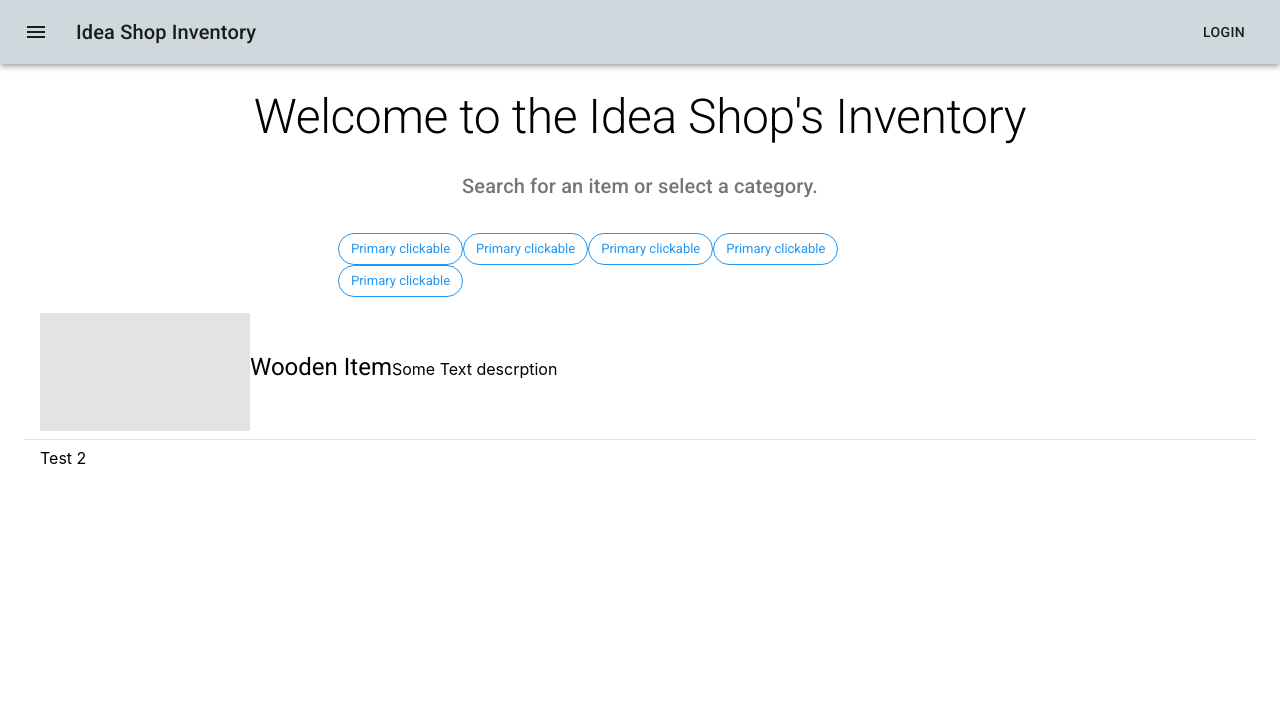
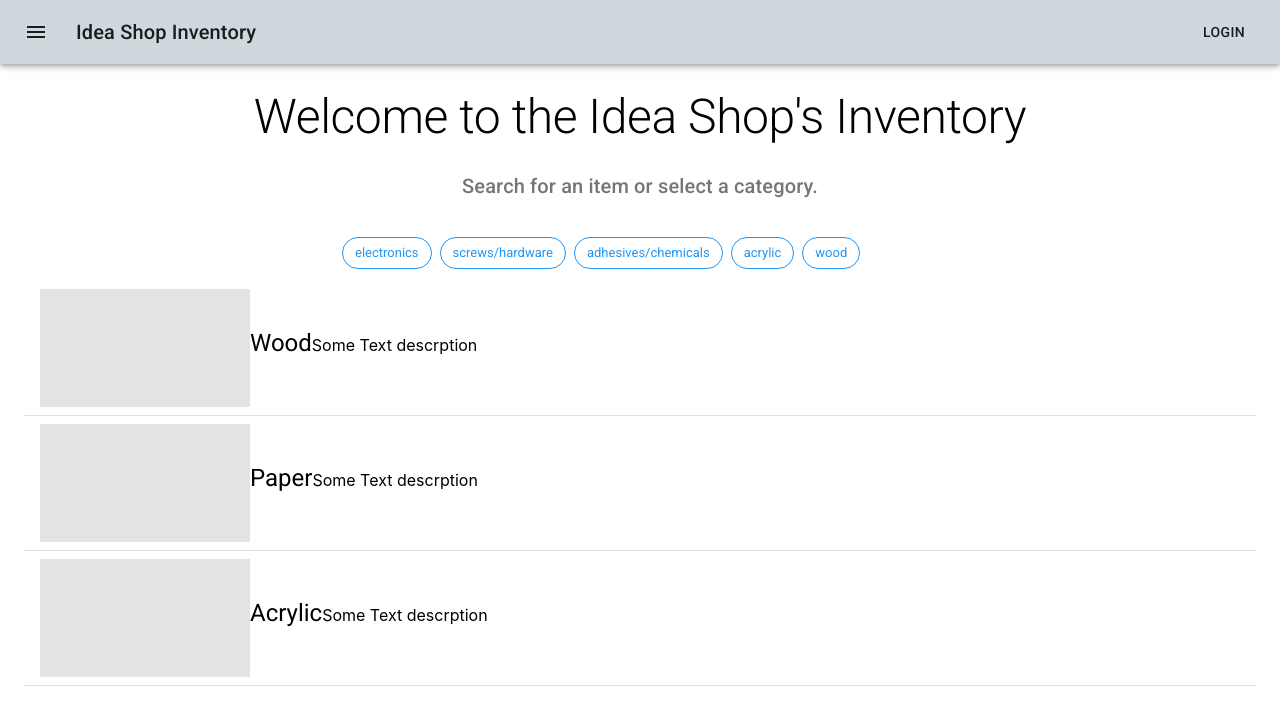
Before and after one commit to iit-ideashop/inventory-app, a React (Create React App) app: page / in a window 1280 px wide. Shown: the top 716 px of the page. Built offline with nearby package versions, Linux system fonts and the light colour scheme.

Commit message:
make reusable list item hook based on dummy array of item titles

```diff
--- a/src/components/MainPage.js
+++ b/src/components/MainPage.js
@@ -13,6 +13,13 @@ const useStyles = makeStyles((theme) => ({
   root: {
     flexGrow: 1,
   },
+  item: {
+    padding: theme.spacing(3, 2),
+    height: 200,
+    display: "flex",
+    flexDirection: "column",
+    justifyContent: "center"
+  },
   chip: {
     flexWrap: 'wrap',
     '& > *': {
@@ -20,6 +27,22 @@ const useStyles = makeStyles((theme) => ({
     },
   },
 }));
+
+const titles = ['Wood', 'Paper', 'Acrylic'];
+const listItems = titles.map((titles) =>
+  <div>
+  <ListItem>
+    <Skeleton variant="rect" width={210} height={118} />
+      <Typography variant="h5" align='center' gutterBottom>
+        {titles}
+      </Typography>
+      <Typography variant="body" align='center' gutterBottom>
+        Some Text descrption
+      </Typography>
+  </ListItem>
+  <Divider/>
+  </div>
+);
 
 export default function MainPage() {
   const classes = useStyles();
@@ -42,35 +65,34 @@ export default function MainPage() {
          </Grid>
          <Grid item xs={3}></Grid>
 
-
          <Grid item xs={3}></Grid>
-         <Grid item xs={6}>
+         <Grid item className={classes.chip} xs={6}>
             <Chip
-            label="Primary clickable"
+            label="electronics"
             clickable
             color="secondary"
             variant="outlined"
           />
           <Chip
-            label="Primary clickable"
+            label="screws/hardware"
             clickable
             color="secondary"
             variant="outlined"
           />
           <Chip
-            label="Primary clickable"
+            label="adhesives/chemicals"
             clickable
             color="secondary"
             variant="outlined"
           />
           <Chip
-            label="Primary clickable"
+            label="acrylic"
             clickable
             color="secondary"
             variant="outlined"
           />
           <Chip
-            label="Primary clickable"
+            label="wood"
             clickable
             color="secondary"
             variant="outlined"
@@ -79,20 +101,8 @@ export default function MainPage() {
          <Grid item xs={3}></Grid>
       </Grid>
       <List component="nav">
-        <ListItem>
-          <Skeleton variant="rect" width={210} height={118} />
-            <Typography variant="h5" align='center' gutterBottom>
-              Wooden Item
-            </Typography>
-            <Typography variant="body" align='center' gutterBottom>
-              Some Text descrption
-            </Typography>
-        </ListItem>
-        <Divider />
-        <ListItem>
-          Test 2
-        </ListItem>
-      </List>
+        {listItems}
+        </List>
     </div>
   );
 }
```
